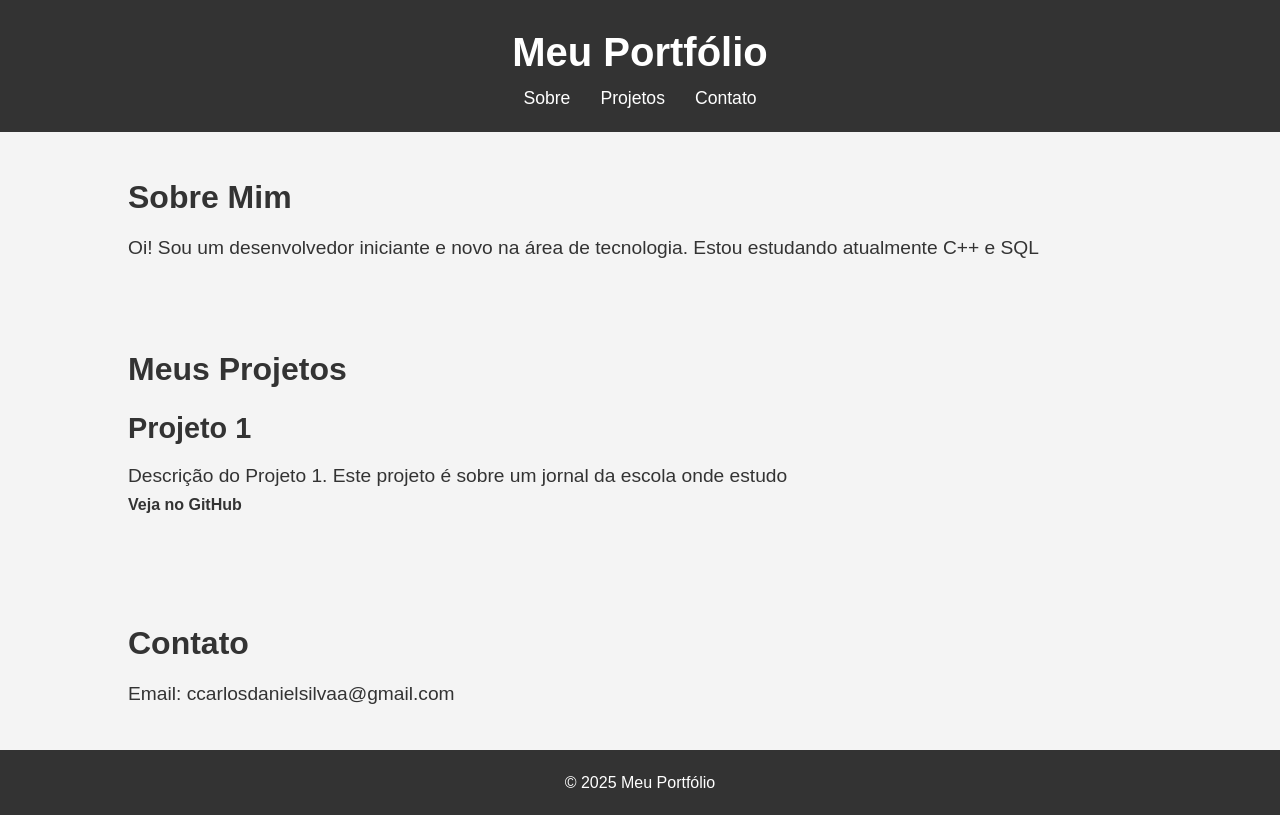
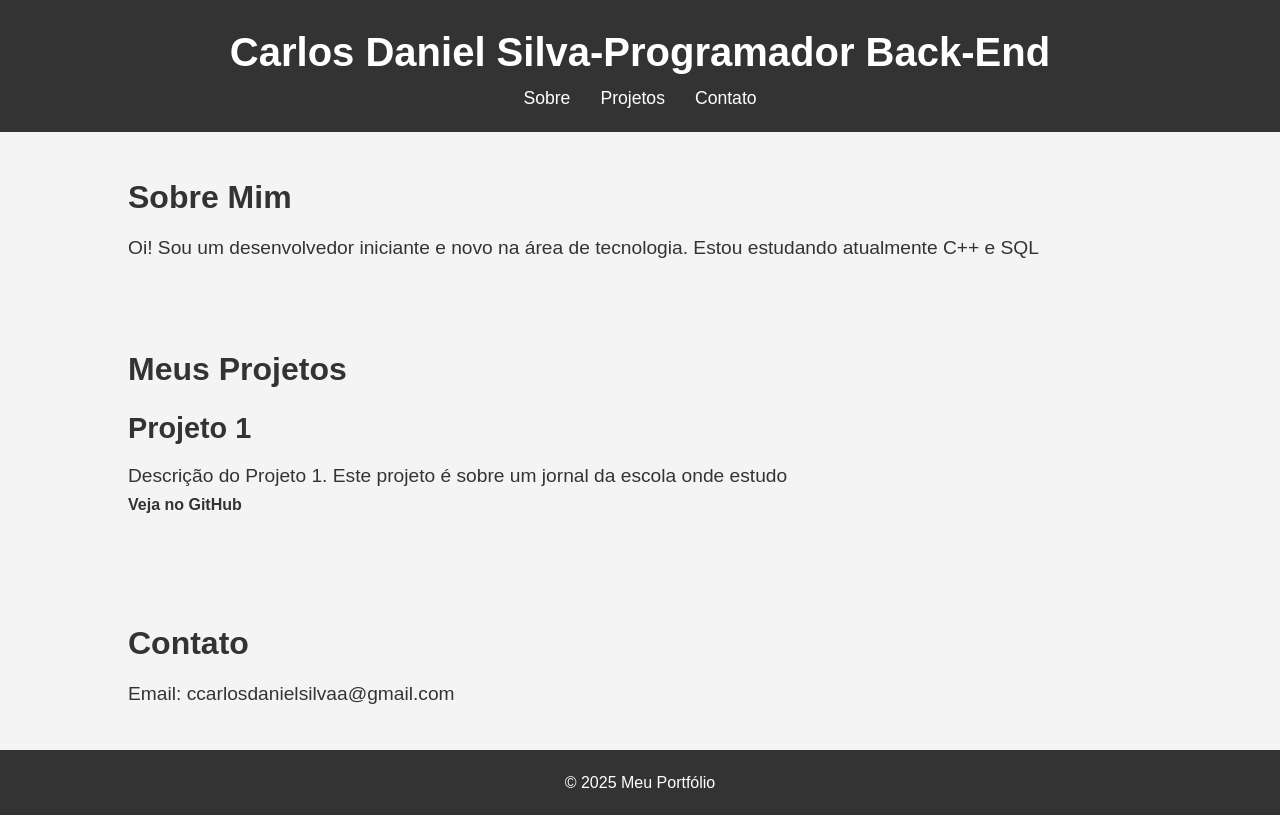
Before and after one commit to CarlosDaniel-Droid/port, a plain HTML site: page index.html in a window 1280 px wide. Drawn offline with Linux system fonts and the light colour scheme.

Commit message:
Update index.html

```diff
--- a/index.html
+++ b/index.html
@@ -4,13 +4,13 @@
     <meta charset="UTF-8">
     <meta name="viewport" content="width=device-width, initial-scale=1.0">
     <meta http-equiv="X-UA-Compatible" content="ie=edge">
-    <title>Carlos Daniel Silva-Desenvolvedor C++</title>
+    <title>Meu Portfólio</title>
     <link rel="stylesheet" href="style.css">
 </head>
 <body>
     <header>
         <div class="container">
-            <h1>Meu Portfólio</h1>
+            <h1>Carlos Daniel Silva-Programador Back-End</h1>
             <nav>
                 <ul>
                     <li><a href="#sobre">Sobre</a></li>
```
